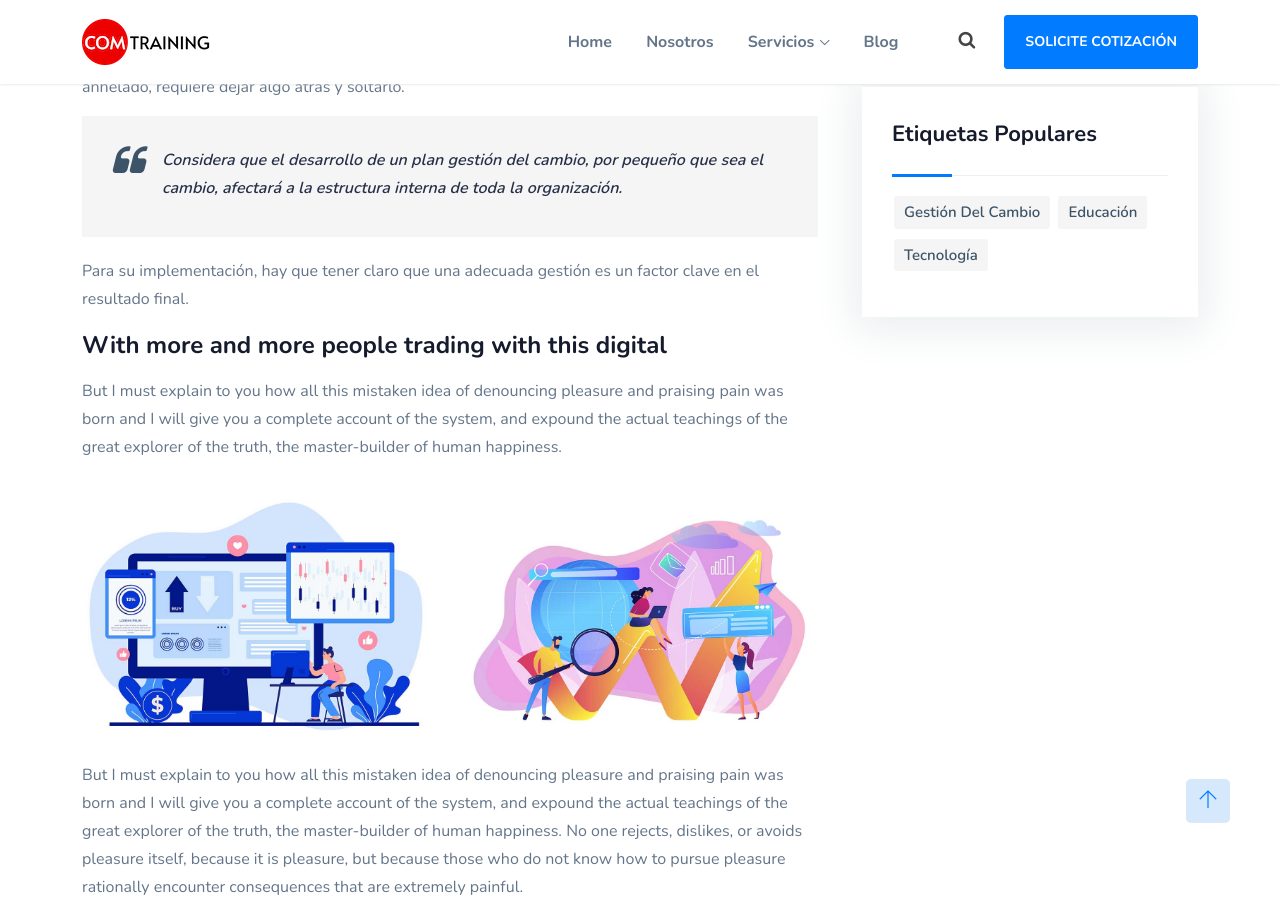
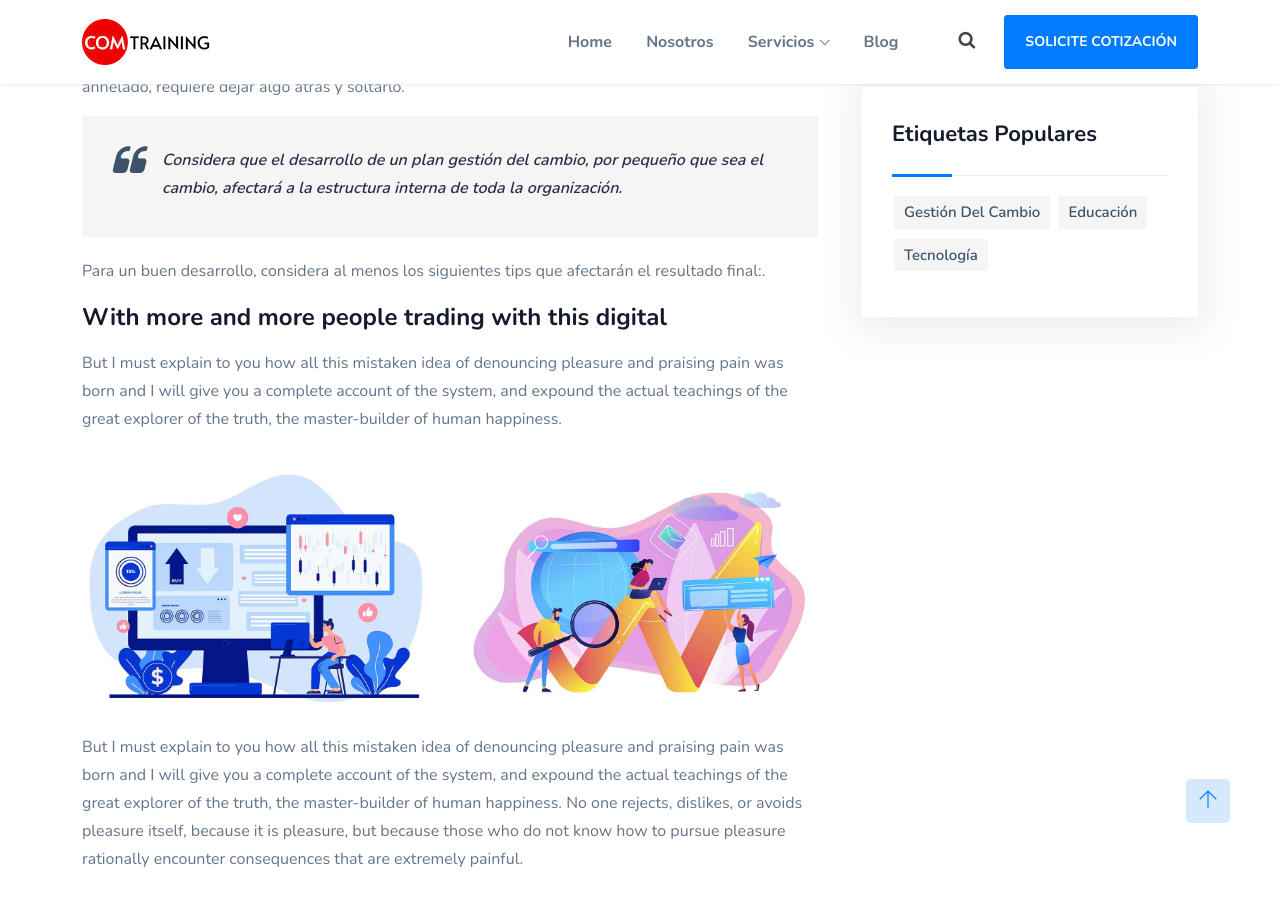
Before and after one commit to fjvalles/comtraining-landing, a Jekyll site: the page built from _posts/2022-06-10-4-tips-para-un-plan-de-gestión-del-cambio.md, in a window 1280 px wide and 900 px high, scrolled down 1045 px. Built offline with Jekyll 4.4.1, drawn with Linux system fonts in a browser that asks for light colours; a script that is not in the unit is left out; comment, search, counter and statistics services are not loaded.

Commit message:
Update Blog “2022-06-10-4-tips-para-un-plan-de-gestión-del-cambio”

```diff
--- a/_posts/2022-06-10-4-tips-para-un-plan-de-gestión-del-cambio.md
+++ b/_posts/2022-06-10-4-tips-para-un-plan-de-gestión-del-cambio.md
@@ -16,7 +16,7 @@ categories:
   <blockquote>
       <p>Considera que el desarrollo de un plan gestión del cambio, por pequeño que sea el cambio, afectará a la estructura interna de toda la organización.</p>
   </blockquote>
-  <p> Para su implementación, hay que tener claro que una adecuada gestión es un factor clave en el resultado final.</p>
+  <p> Para un buen desarrollo, considera al menos los siguientes tips que afectarán el resultado final:.</p>
   <h4>With more and more people trading with this digital </h4>
   <p>But I must explain to you how all this mistaken idea of denouncing pleasure and praising pain was born and I will give you a complete account of the system, and expound the actual teachings of the great explorer of the truth, the master-builder of human happiness.</p>
   <div class="img-blog left-blog-img">
```
